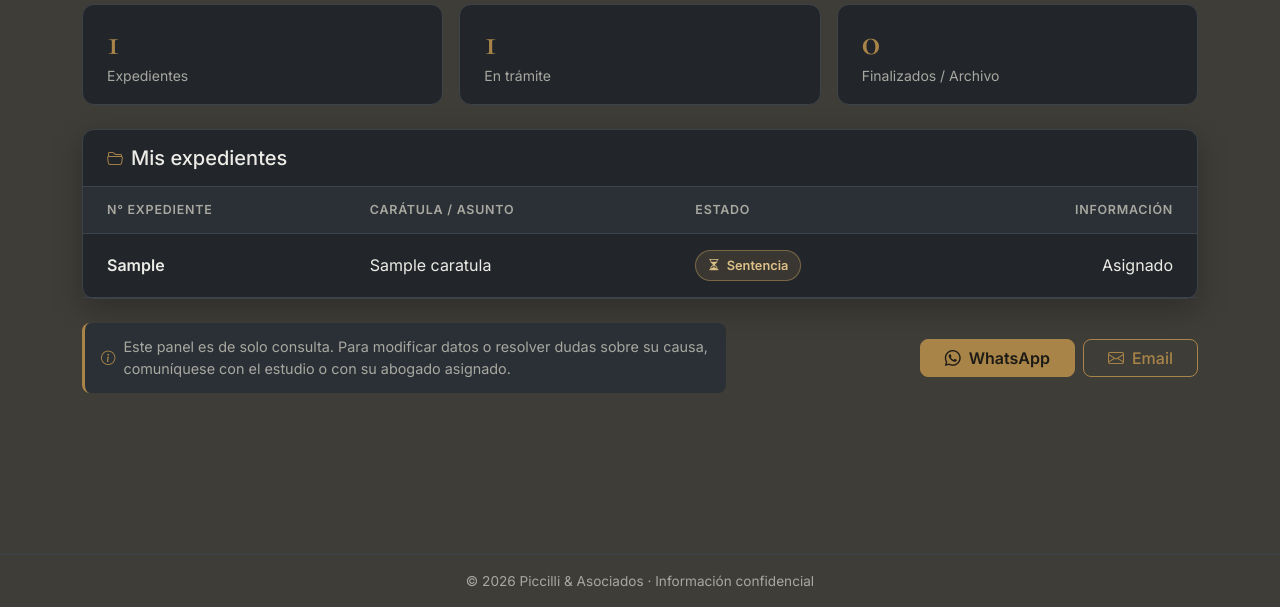
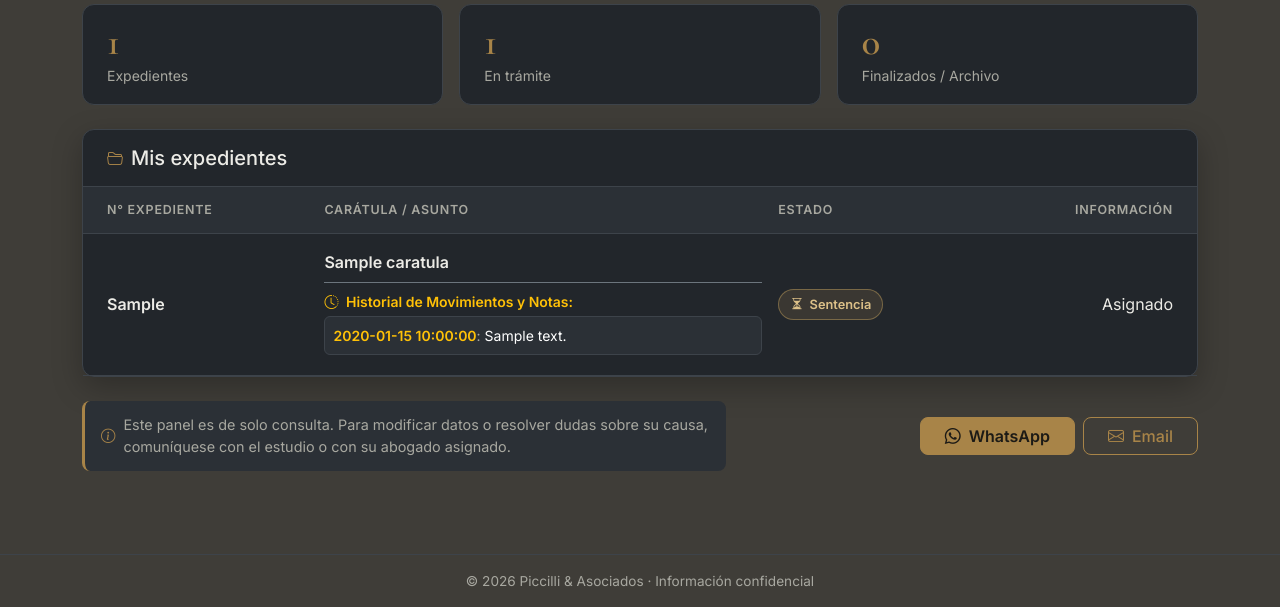
Before and after one commit to gomezvinuelaleonardoariel-cmyk/piccilli-asociados, a Flask app: template templates/panel_cliente.html in a window 1280 px wide. Shown: the part 193-800 px from the top of the page. Run offline with Flask 3, Linux system fonts and the light colour scheme; the template is opened without the code that fills it: most values are stand-ins (such as "Sample title", 1, 10 or a date in 2020).

Commit message:
Agregado notas de abogado en perfil cliente

```diff
--- a/templates/panel_cliente.html
+++ b/templates/panel_cliente.html
@@ -246,8 +246,29 @@
                         {% if expedientes %}
                             {% for exp in expedientes %}
                             <tr data-status="{% if exp.estado == 'Finalizado' %}done{% else %}active{% endif %}">
-                        <td class="ps-4 fw-semibold">{{ exp.nro_expediente_judicial or 'En trámite' }}</td>
-                        <td>{{ exp.caratula }}</td>
+                                <td class="ps-4 fw-semibold">{{ exp.nro_expediente_judicial or 'En trámite' }}</td>
+                                <td>
+                                    <div class="fw-semibold">{{ exp.caratula }}</div>
+
+                                    <!-- Sección de Movimientos y Notas integrada dentro de cada expediente -->
+                                    <div class="mt-2 pt-2 border-top border-secondary">
+                                        <div class="text-warning small fw-bold mb-1">
+                                            <i class="bi bi-clock-history me-1"></i> Historial de Movimientos y Notas:
+                                        </div>
+                                        {% if exp.movimientos %}
+                                            <ul class="list-unstyled small text-soft mb-0">
+                                                {% for mov in exp.movimientos %}
+                                                    <li class="mb-1 p-2 rounded" style="background-color: var(--surface-2); border: 1px solid var(--border);">
+                                                        <span class="text-warning fw-semibold">{{ mov.fecha }}</span>:
+                                                        <span class="text-white">{{ mov.texto }}</span>
+                                                    </li>
+                                                {% endfor %}
+                                            </ul>
+                                        {% else %}
+                                            <p class="text-muted small fst-italic mb-0">Aún no hay movimientos registrados para este caso.</p>
+                                        {% endif %}
+                                    </div>
+                                </td>
                                 <td>
                                     {% if exp.estado == 'Finalizado' %}
                                         <span class="status status-done"><i class="bi bi-check-circle"></i>{{ exp.estado }}</span>
```
